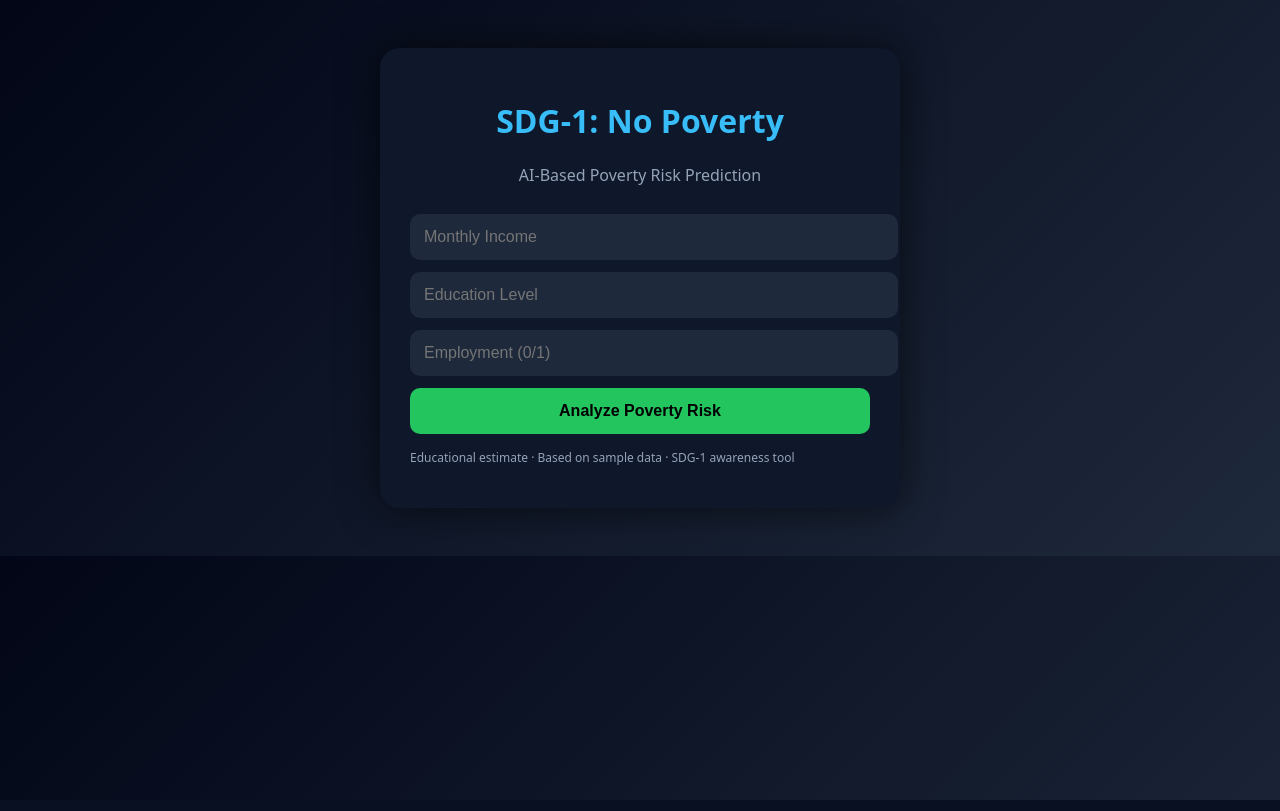
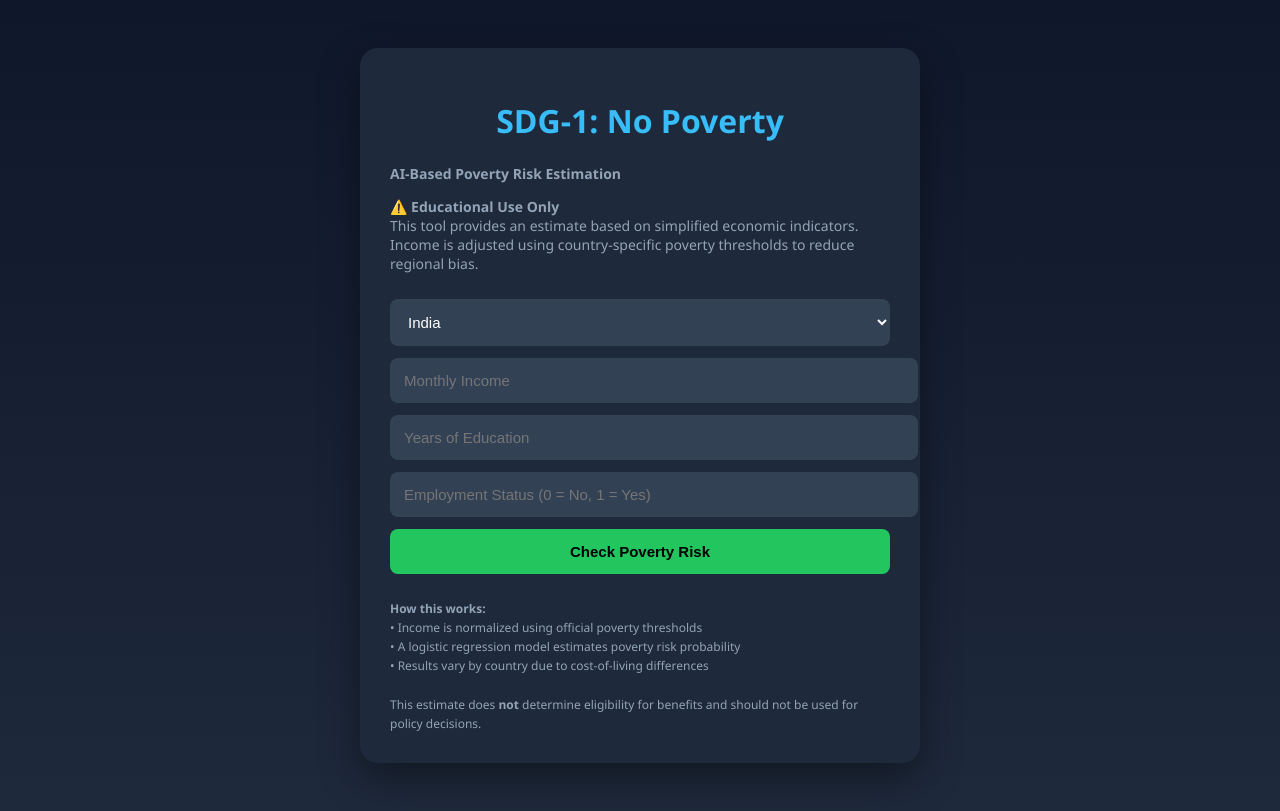
Before and after one commit to Github-of-dp/SDG_Poverty_App, a Flask app: page / in a window 1280 px wide. Run offline with Flask 3, Linux system fonts and the light colour scheme.

Commit message:
Update index.html

```diff
--- a/templates/index.html
+++ b/templates/index.html
@@ -2,50 +2,59 @@
 <html lang="en">
 <head>
 <meta charset="UTF-8">
-<title>SDG-1 | Poverty Risk AI</title>
+<title>Poverty Risk Predictor</title>
 <meta name="viewport" content="width=device-width, initial-scale=1.0">
 
 <style>
 body {
-    font-family: system-ui;
-    background: linear-gradient(135deg,#020617,#1e293b);
-    color: white;
-    display:flex;
-    justify-content:center;
-    padding:40px;
+    font-family: 'Segoe UI', sans-serif;
+    background: linear-gradient(to bottom, #0f172a, #1e293b);
+    color: #fff;
+    display: flex;
+    justify-content: center;
+    padding: 40px;
 }
 .card {
-    background:#0f172a;
-    padding:30px;
-    border-radius:20px;
-    width:100%;
-    max-width:460px;
-    box-shadow:0 0 40px rgba(0,0,0,.6);
+    background: #1e293b;
+    max-width: 500px;
+    width: 100%;
+    padding: 30px;
+    border-radius: 18px;
+    box-shadow: 0 15px 40px rgba(0,0,0,0.4);
 }
-h1 { text-align:center; color:#38bdf8; }
-input, button {
-    width:100%;
-    padding:14px;
-    margin-top:12px;
-    border-radius:10px;
-    border:none;
-    font-size:16px;
+h1 { text-align: center; color: #38bdf8; }
+p { color: #94a3b8; font-size: 14px; }
+
+input, select, button {
+    width: 100%;
+    padding: 14px;
+    margin-top: 12px;
+    border-radius: 8px;
+    border: none;
+    font-size: 15px;
 }
-input { background:#1e293b; color:white; }
+input, select { background: #334155; color: white; }
 button {
-    background:#22c55e;
-    font-weight:bold;
-    cursor:pointer;
+    background: #22c55e;
+    font-weight: bold;
+    cursor: pointer;
 }
-button:hover { background:#16a34a; }
-.section {
-    margin-top:25px;
-    padding:15px;
-    background:#1e293b;
-    border-radius:12px;
+button:hover { background: #16a34a; }
+
+.result {
+    margin-top: 25px;
+    background: #334155;
+    padding: 20px;
+    border-radius: 12px;
+    text-align: center;
 }
-.hidden { display:none; }
-ul { padding-left:18px; }
+
+.footer {
+    margin-top: 25px;
+    font-size: 12px;
+    color: #94a3b8;
+    line-height: 1.6;
+}
 </style>
 </head>
 
@@ -53,85 +62,62 @@
 <div class="card">
 
 <h1>SDG-1: No Poverty</h1>
-<p style="text-align:center;color:#94a3b8">
-AI-Based Poverty Risk Prediction
+<p><b>AI-Based Poverty Risk Estimation</b></p>
+
+<p>
+⚠️ <b>Educational Use Only</b><br>
+This tool provides an estimate based on simplified economic indicators.
+Income is adjusted using country-specific poverty thresholds to reduce regional bias.
 </p>
 
+<select id="country">
+{% for c in countries %}
+<option value="{{c}}">{{c}}</option>
+{% endfor %}
+</select>
+
 <input id="income" type="number" placeholder="Monthly Income">
-<input id="education" type="number" placeholder="Education Level">
-<input id="employment" type="number" placeholder="Employment (0/1)">
+<input id="education" type="number" placeholder="Years of Education">
+<input id="employment" type="number" placeholder="Employment Status (0 = No, 1 = Yes)">
 
-<button onclick="predict()">Analyze Poverty Risk</button>
+<button onclick="predict()">Check Poverty Risk</button>
 
-<!-- CENTRAL FEATURE -->
-<div id="result" class="section hidden">
+<div class="result" id="result" style="display:none;">
 <h2 id="status"></h2>
 <p id="risk"></p>
+<p id="pline"></p>
 </div>
 
-<!-- FEATURE B -->
-<div id="help" class="section hidden">
-<h3>Suggested Support Options</h3>
-<ul id="recommendations"></ul>
+<div class="footer">
+<b>How this works:</b><br>
+• Income is normalized using official poverty thresholds<br>
+• A logistic regression model estimates poverty risk probability<br>
+• Results vary by country due to cost-of-living differences<br><br>
+
+This estimate does <b>not</b> determine eligibility for benefits and should not be used for policy decisions.
 </div>
-
-<!-- FEATURE D -->
-<div id="compare" class="section hidden">
-<h3>Awareness Comparison</h3>
-<p id="comparison"></p>
-</div>
-
-<!-- FEATURE E -->
-<div id="progress" class="section hidden">
-<h3>Your Recent Checks</h3>
-<ul id="history"></ul>
-</div>
-
-<p style="font-size:12px;color:#94a3b8;margin-top:15px">
-Educational estimate · Based on sample data · SDG-1 awareness tool
-</p>
 
 </div>
 
 <script>
-async function predict(){
-    const income = incomeInput = document.getElementById("income").value;
-    const education = document.getElementById("education").value;
-    const employment = document.getElementById("employment").value;
-
-    const res = await fetch("/predict",{
-        method:"POST",
-        headers:{ "Content-Type":"application/json" },
-        body:JSON.stringify({ income, education, employment })
-    });
-
-    const data = await res.json();
-
-    document.getElementById("result").classList.remove("hidden");
-    document.getElementById("status").innerText = data.status;
-    document.getElementById("risk").innerText = `Risk Probability: ${data.risk}%`;
-
-    // Feature B
-    const recList = document.getElementById("recommendations");
-    recList.innerHTML = "";
-    if(data.recommendations.length > 0){
-        document.getElementById("help").classList.remove("hidden");
-        data.recommendations.forEach(r=>{
-            recList.innerHTML += `<li>${r}</li>`;
-        });
-    }
-
-    // Feature D
-    document.getElementById("compare").classList.remove("hidden");
-    document.getElementById("comparison").innerText =
-        `Your Risk: ${data.comparison.your_risk}% | Global Avg: ${data.comparison.global_average_risk}%`;
-
-    // Feature E
-    document.getElementById("progress").classList.remove("hidden");
-    const hist = document.getElementById("history");
-    hist.innerHTML = "";
-    data.history.forEach(h=>{
-        hist.innerHTML += `<li>${h.time} → ${h.risk}%</li>`;
+function predict() {
+    fetch("/predict", {
+        method: "POST",
+        headers: {"Content-Type": "application/json"},
+        body: JSON.stringify({
+            country: document.getElementById("country").value,
+            income: document.getElementById("income").value,
+            education: document.getElementById("education").value,
+            employment: document.getElementById("employment").value
+        })
+    })
+    .then(res => res.json())
+    .then(data => {
+        document.getElementById("result").style.display = "block";
+        document.getElementById("status").innerText = data.status;
+        document.getElementById("risk").innerText = "Risk Probability: " + data.risk + "%";
+        document.getElementById("pline").innerText =
+            "Country Poverty Line Used: " + data.poverty_line;
     });
 }
 </script>
```
